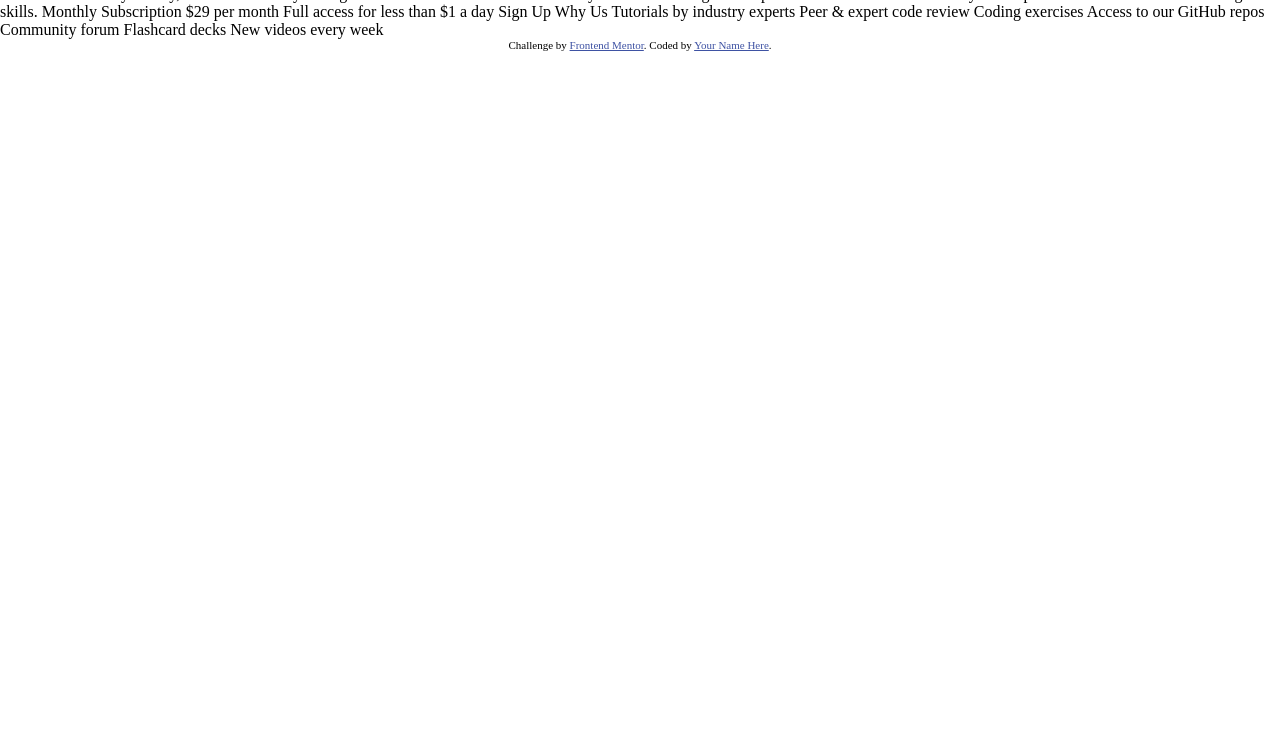
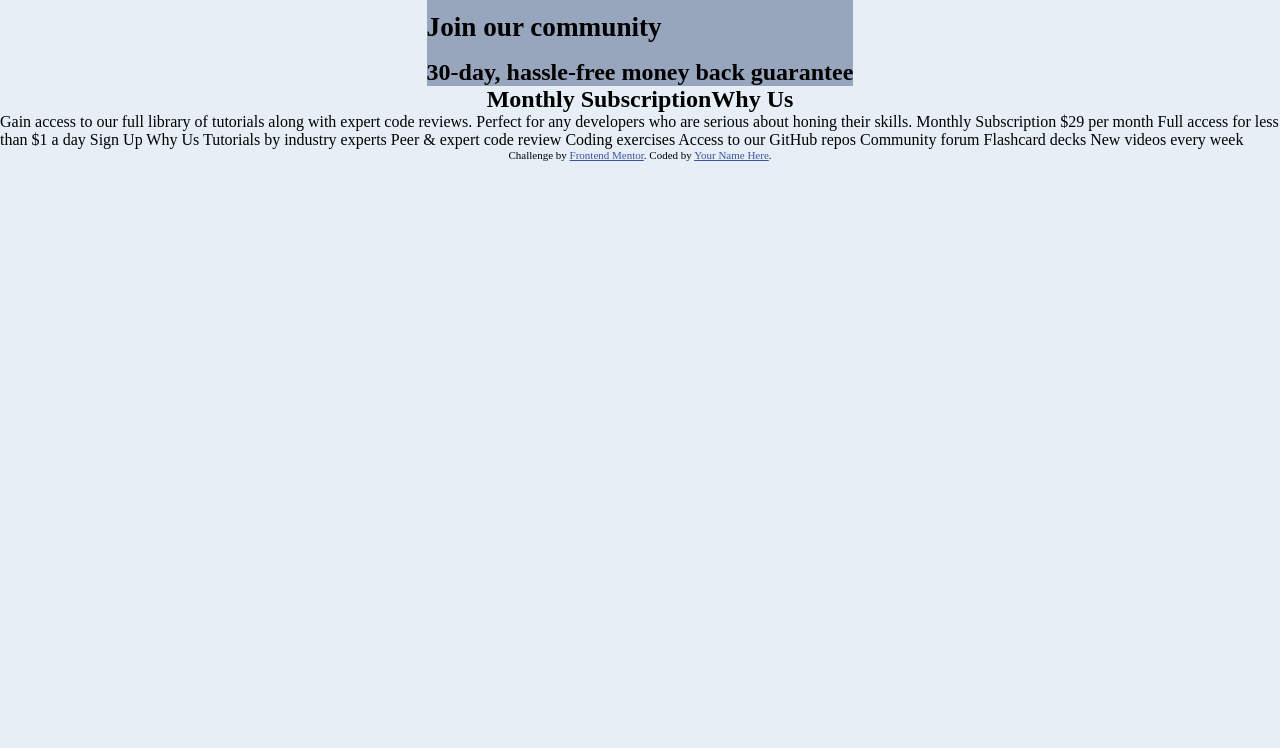
Before and after one commit to Manish-d-art/single-piece-grid-component, a plain HTML site: page index.html in a window 1280 px wide. Shown: the part 52-800 px from the top of the page. Drawn offline with Linux system fonts and the light colour scheme.

Commit message:
update .

```diff
--- a/css/style.css
+++ b/css/style.css
@@ -4,7 +4,12 @@
     padding: 0;
 }
 
+body {
+    background-color: hsl(204, 43%, 93%);
+}
+
 .card {
+    margin-top: 3rem;
     display: flex;
     flex-direction: column;
     align-items: center;
@@ -12,7 +17,25 @@
 
 @media (min-width:820px) {
     .card {
-        flex-direction: row;
+        /* flex-direction: row; */
         justify-content: center;
     }
+    .box-2 {
+        flex-direction: row !important;
+    }
 }
+
+h1 {
+    margin: 1rem 0;
+    font-size: 1.7rem;
+}
+
+.box-1 {
+    background-color: hsl(218, 22%, 67%);
+}
+
+.box-2 {
+    /* background-color: hsl(179, 62%, 43%); */
+    display: flex;
+    flex-direction: column;
+}
--- a/index.html
+++ b/index.html
@@ -29,14 +29,20 @@
         <div class="card">
             <div class="box-1">
                 <h1>Join our community</h1>
+                <h2> 30-day, hassle-free money back guarantee</h2>
             </div>
             <div class="box-2">
-                <h2>Monthly Subscription</h2>
+                <div class="box-2-in-1">
+                    <h2>Monthly Subscription</h2>
+                </div>
+                <div class="box-2-in-2">
+                    <h2>Why Us</h2>
+                </div>
             </div>
         </div>
     </main>
-    Join our community 30-day, hassle-free money back guarantee Gain access to our full library of tutorials along with expert code reviews. Perfect for any developers who are serious about honing their skills. Monthly Subscription &dollar;29 per month Full
-    access for less than &dollar;1 a day Sign Up Why Us Tutorials by industry experts Peer &amp; expert code review Coding exercises Access to our GitHub repos Community forum Flashcard decks New videos every week
+    Gain access to our full library of tutorials along with expert code reviews. Perfect for any developers who are serious about honing their skills. Monthly Subscription &dollar;29 per month Full access for less than &dollar;1 a day Sign Up Why Us Tutorials
+    by industry experts Peer &amp; expert code review Coding exercises Access to our GitHub repos Community forum Flashcard decks New videos every week
 
     <footer>
         <p class="attribution">
```
